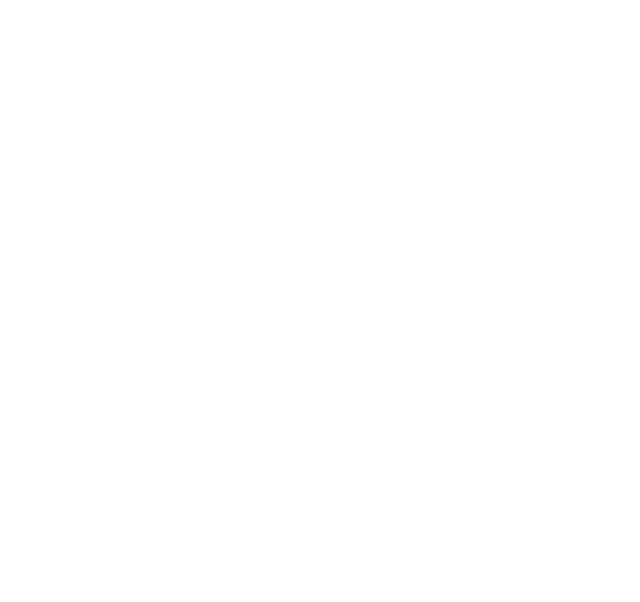
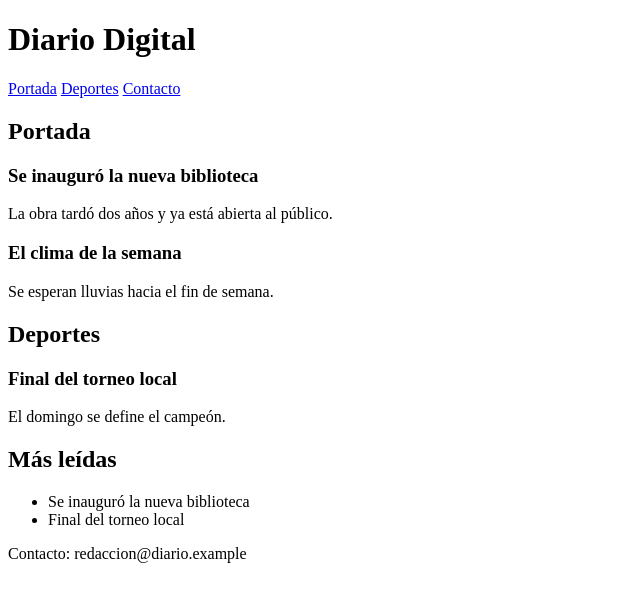
Before and after one commit to lukavila90/mi_primer_repositorio, a plain HTML site: page index.html in a window 1280 px wide. Shown: the whole page, without its empty margins (0-640 px from the left). Drawn offline with Linux system fonts and the light colour scheme.

Commit message:
se edito el index donde se agrega cada estructura

```diff
--- a/index.html
+++ b/index.html
@@ -1,11 +1,49 @@
 <!DOCTYPE html>
-<html lang="en">
+<html lang="es">
 <head>
     <meta charset="UTF-8">
     <meta name="viewport" content="width=device-width, initial-scale=1.0">
-    <title>Document</title>
+    <title>Diario Digital</title>
 </head>
 <body>
-
+<!-- TODO (Live Coding): Reemplazá los div por header, nav, main, section, article, aside y footer según el rol de cada zona -->
+    <header>
+        <h1>Diario Digital</h1>
+        <nav aria-label="Navegación principal">
+            <a href="#portada">Portada</a>
+            <a href="#deportes">Deportes</a>
+            <a href="#contacto">Contacto</a>
+        </nav>
+    </header>
+    <main>
+        <section id="portada">
+            <h2>Portada</h2>
+            <article>
+                <h3>Se inauguró la nueva biblioteca</h3>
+                <p>La obra tardó dos años y ya está abierta al público.</p>
+            </article>
+            <article>
+                <h3>El clima de la semana</h3>
+                <p>Se esperan lluvias hacia el fin de semana.</p>
+            </article>
+        </section>
+        <section id="deportes">
+            <h2>Deportes</h2>
+            <article>
+                <h3>Final del torneo local</h3>
+                <p>El domingo se define el campeón.</p>
+            </article>
+        </section>
+        <aside>
+            <h2>Más leídas</h2>
+            <ul>
+                <li>Se inauguró la nueva biblioteca</li>
+                <li>Final del torneo local</li>
+            </ul>
+        </aside>
+    </main>
+    <footer id="contacto">
+        <p>Contacto: redaccion@diario.example</p>
+    </footer>
 </body>
 </html>
```
